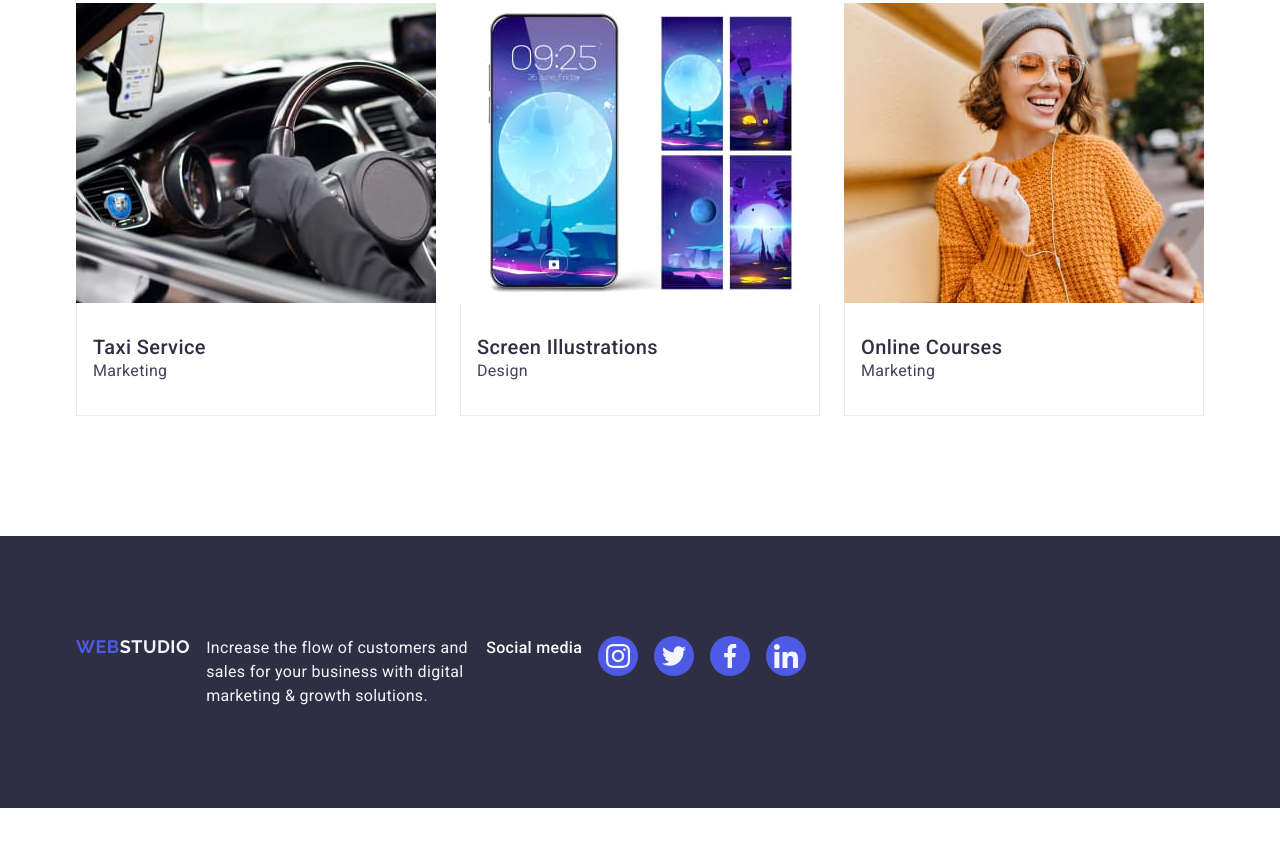
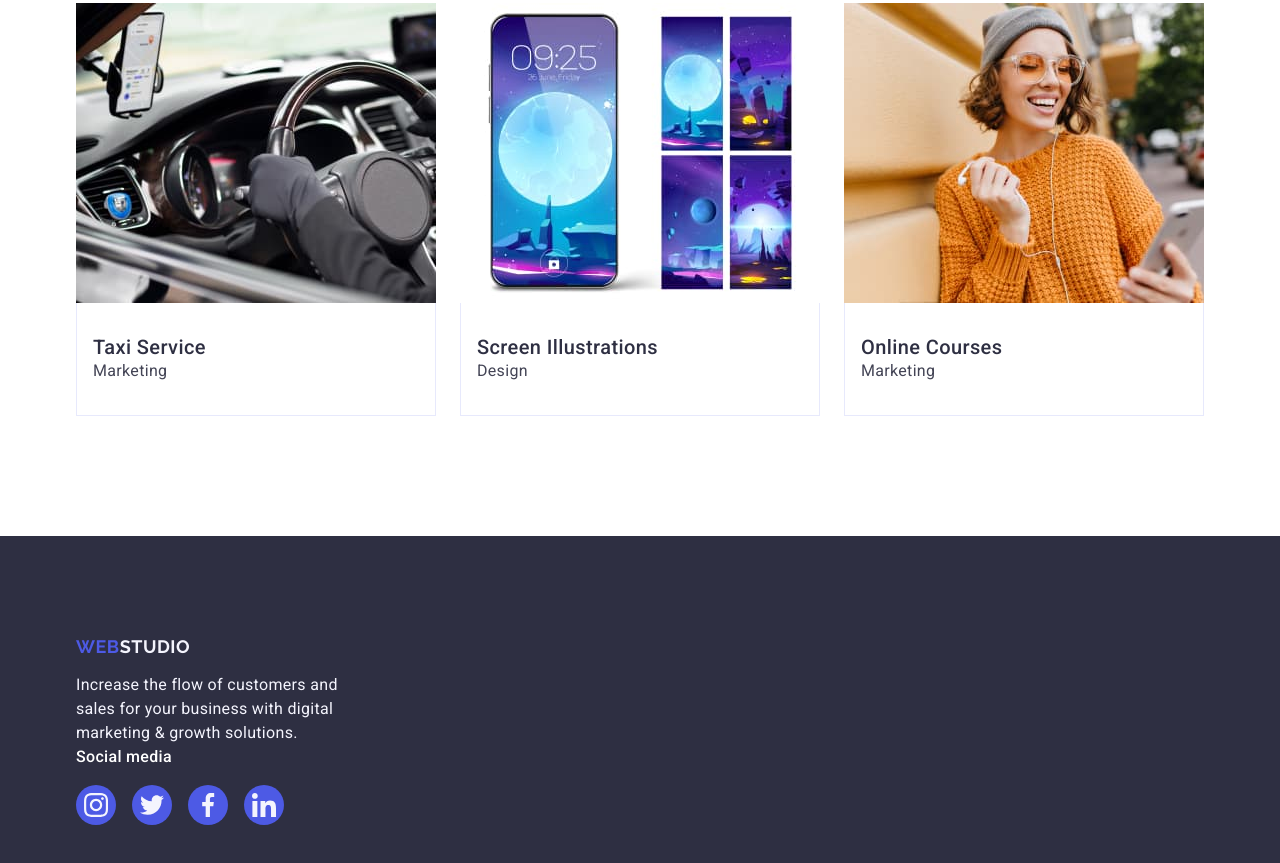
Before and after one commit to AlinaChorna7/goit-markup-hw-04, a plain HTML site: page index.html in a window 1280 px wide. Shown: the part 2631-3494 px from the top of the page. Before the commit the page ends 3439 px from the top, so only its background shows below. Drawn offline with nearby package versions, Linux system fonts and the light colour scheme.

Commit message:
add initial files

```diff
--- a/index.html
+++ b/index.html
@@ -434,7 +434,7 @@
     </main>
 
     <footer class="footer-sect">
-      <div class="container footer-flex">
+      <div class="container">
         <a class="footer-logo" href="./index.html">
           Web<span class="footer-logo-part">Studio</span></a
         >
@@ -444,6 +444,7 @@
         </p>
 
         <h3 class="footer-title">Social media</h3>
+        <div class="footer-flex">
           <a
             class="footer-media"
             href="https://www.instagram.com/"
@@ -488,6 +489,7 @@
             </svg>
           </a>
         </div>
+      </div>
     </footer>
   </body>
 </html>
```
Lines whose indentation alone changed are shown as unchanged.
